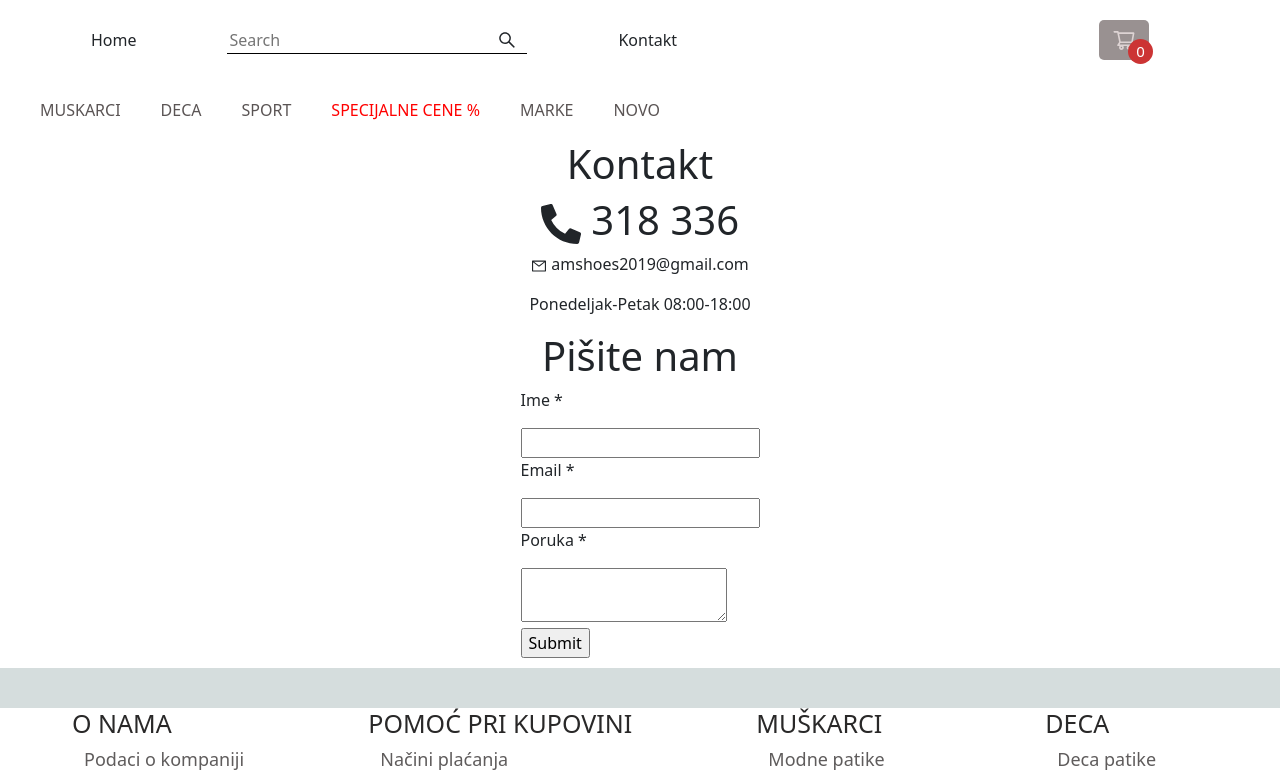
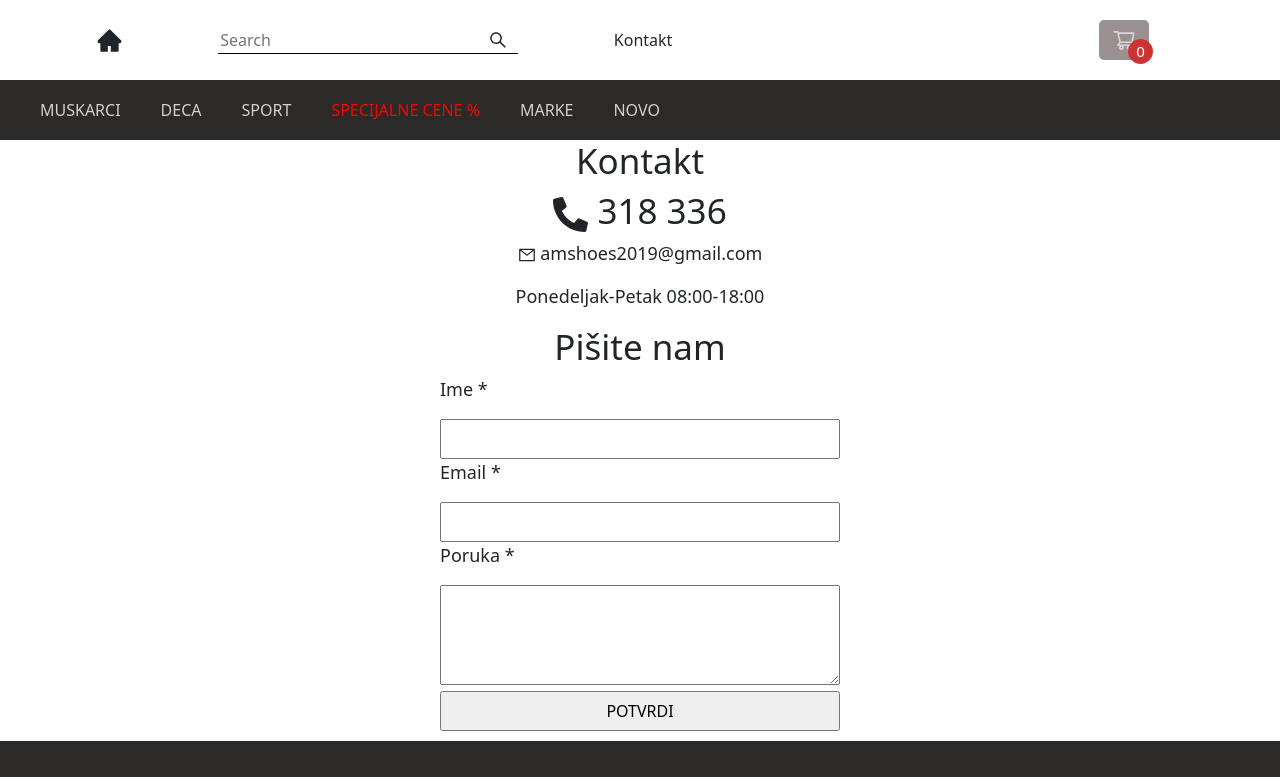
Before and after one commit to AminSalkovic/Shoe-store, a React (Vite) app: page /kontakt in a window 1280 px wide. Shown: the top 777 px of the page. Built offline with nearby package versions, Linux system fonts and the light colour scheme.

Commit message:
form/contact

```diff
--- a/src/components/MainNavbar.css
+++ b/src/components/MainNavbar.css
@@ -17,6 +17,9 @@
 }
 .mainNavbarPart1 input:focus{
     border: 1px solid red;
+}
+.homeIcon{
+    font-size: 27px;
 }
 .searchIcon{
     position: absolute;
--- a/src/components/MainNavbar.tsx
+++ b/src/components/MainNavbar.tsx
@@ -25,7 +25,7 @@ const MainNavbar = () => {
          <div className='mainNavbar'>
          <div className='mainNavbarPart1'>
             <Nav.Link to='/' as={NavLink}>
-                Home
+                <AiIcons.AiFillHome className='homeIcon'/>
             </Nav.Link>
             <form>
                 <input  type="text" placeholder='Search'
--- a/src/components/Navbar.css
+++ b/src/components/Navbar.css
@@ -3,12 +3,15 @@
     align-items: center;
     width: 100%;
     height: 60px;
-    background: rgb(255, 255, 255);
+    background: rgb(44, 41, 41);
 }
 .navbar2 a{
-    color: rgb(90, 84, 84);
+    color: rgb(212, 208, 208);
     margin-left: 40px;
     text-decoration: none;
+}
+.navbar2 a:hover{
+    color: white;
 }
 @media screen and (max-width:768px){
    .navbar2 {
--- a/src/components/footer/Footer.css
+++ b/src/components/footer/Footer.css
@@ -4,7 +4,7 @@
 .footer1{
     margin-top: 10px;
     height: 40px;
-    background: rgb(213, 221, 221);
+    background: rgb(44, 41, 41);
 }
 .footer2{
     display: flex;
--- a/src/components/pages/Contact.css
+++ b/src/components/pages/Contact.css
@@ -3,6 +3,20 @@
     flex-direction: column;
     align-items: center;
 }
+.contact h1{
+    font-size: 35px;
+}
+.contact p{
+  font-size: 18px;
+}
+.contact input{
+    width:400px;
+    height: 40px;
+}
+.input-form textarea{
+    width: 400px;
+    height: 100px;
+}
 .input-box{
     display: block;
 }
--- a/src/components/pages/Contact.tsx
+++ b/src/components/pages/Contact.tsx
@@ -2,14 +2,15 @@ import * as FaIcons from 'react-icons/fa'
 import * as AiIcons from 'react-icons/ai'
 import emailjs from '@emailjs/browser';
 import {useRef} from 'react'
+import './Contact.css'
 
-import './Contact.css'
+
 
 const Contact = () => {
 
-    const form = useRef();
+    const form = useRef<any>();
 
-    const sendEmail = (e) => {
+    const sendEmail = (e:any) => {
         e.preventDefault();
         emailjs.sendForm('service_yrqt3v9', 'template_o4zgfwe', form.current, 'ljWGCvqVBFgClHLHo')
           .then(() => {
@@ -29,13 +30,13 @@ const Contact = () => {
          <div className="input-form">
           <form ref={form} onSubmit={sendEmail}>
             <p>Ime *</p>
-            <input type="text" name="user_name" required="required"/>
+            <input type="text" name="user_name" />
             <p>Email *</p>
-            <input type="email" name="user_email" required="required" />
+            <input type="email" name="user_email"/>
             <p>Poruka *</p>
             <textarea name="message"></textarea>
             <div>
-                <input type="submit" />
+                <input type="submit" value="POTVRDI"  className='potvrdi'/>
             </div>
          </form>
          </div>
```
